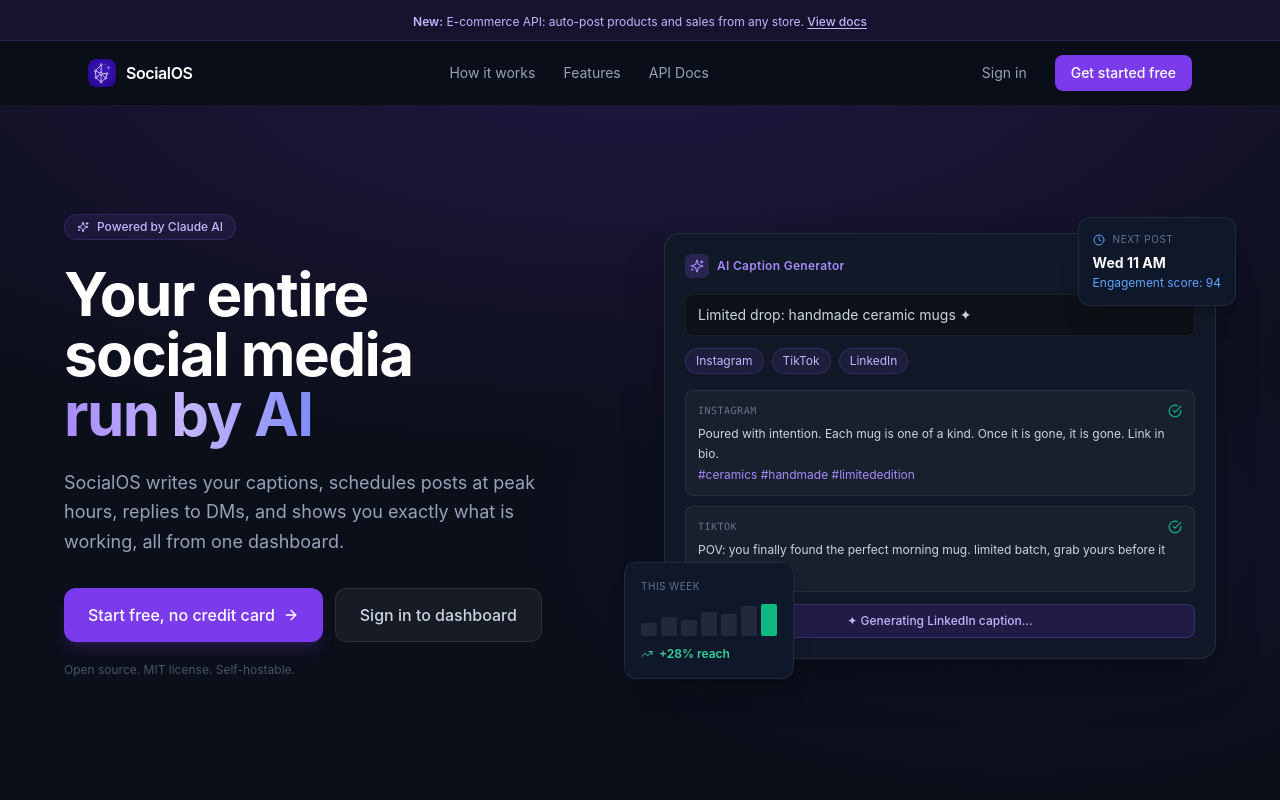
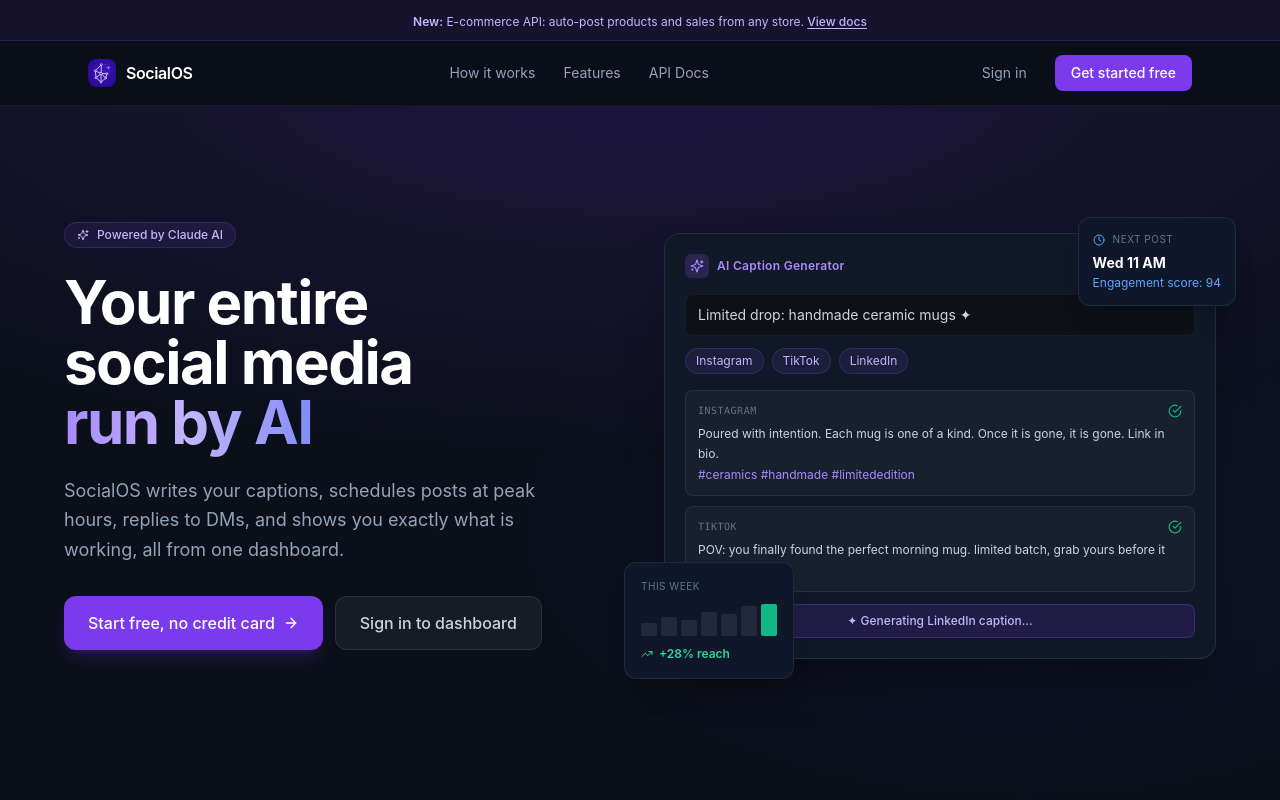
Before and after one commit to Flourish360/SocialOS, a Next.js app in the folder frontend/: page / in a window 1280 px wide. Shown: the top 800 px of the page. Built offline with nearby package versions, Linux system fonts and the light colour scheme.

Commit message:
Remove open source/MIT/self-hostable copy from landing page

```diff
--- a/frontend/app/page.tsx
+++ b/frontend/app/page.tsx
@@ -208,7 +208,6 @@
                 Sign in to dashboard
               </Link>
             </div>
-            <p className="text-xs text-slate-600">Open source. MIT license. Self-hostable.</p>
           </div>
 
           {/* Right: product mock */}
@@ -502,7 +501,6 @@
                 Create your free account
                 <ArrowRight className="w-4 h-4" />
               </Link>
-              <p className="text-xs text-slate-600 mt-5">No credit card. MIT license. Self-hostable.</p>
             </div>
           </div>
         </div>
@@ -513,7 +511,7 @@
         <div className="max-w-6xl mx-auto flex flex-col sm:flex-row items-center justify-between gap-4">
           <div className="flex items-center gap-2 text-slate-500 text-sm">
             <img src="/icon.svg" alt="SocialOS" className="w-5 h-5 rounded" />
-            SocialOS, MIT License
+            SocialOS
           </div>
           <div className="flex items-center gap-6 text-sm text-slate-500">
             <Link href="/docs/ecommerce" className="hover:text-slate-300 transition-colors">API Docs</Link>
```
